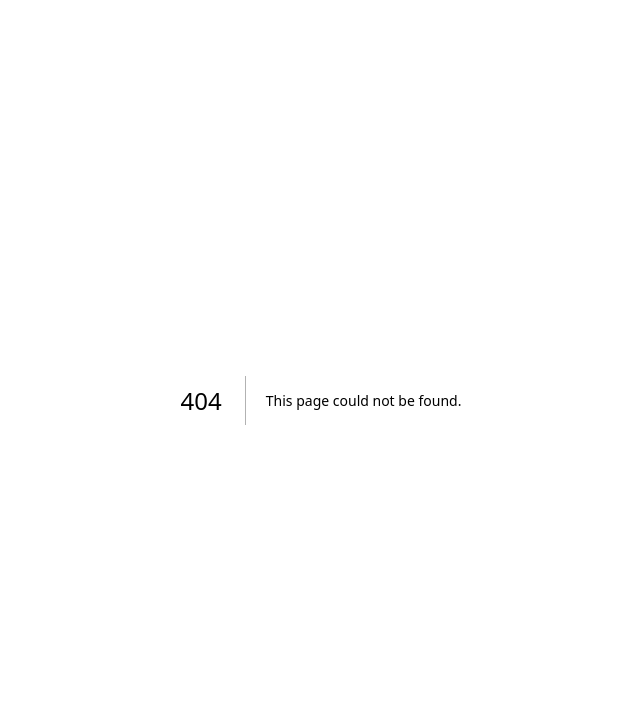
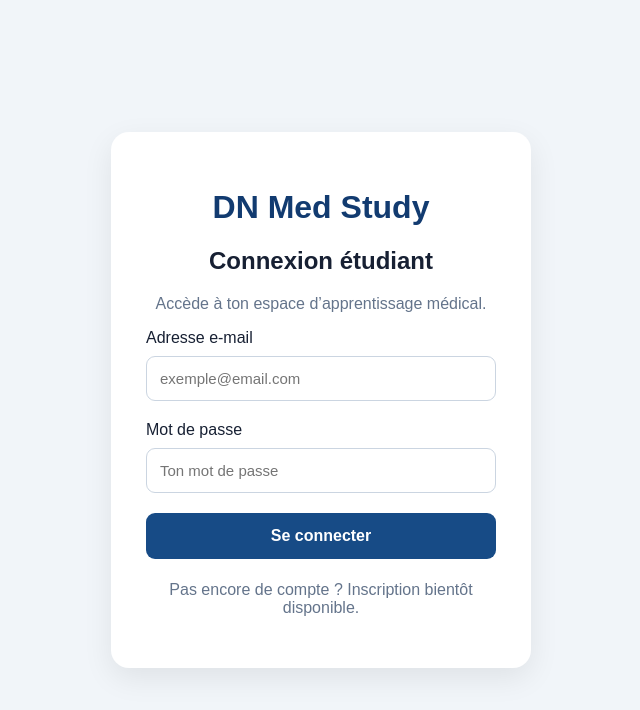
Before and after one commit to djibyndiaye742-png/dn-med-study, a Next.js app: page /connexion in a window 1280 px wide. Before the commit this address had no page. Shown: the top 710 px of the page, without its empty margins (319-959 px from the left). Built offline with nearby package versions, Linux system fonts and the light colour scheme.

Commit message:
Create student login page
Add the DN Med Study student login interface

```diff
--- /dev/null
+++ b/app/connexion/page.js
@@ -0,0 +1,92 @@
+"use client";
+
+import { useState } from "react";
+
+export default function Connexion() {
+  const [email, setEmail] = useState("");
+  const [password, setPassword] = useState("");
+
+  return (
+    <main style={{
+      minHeight: "100vh",
+      display: "flex",
+      justifyContent: "center",
+      alignItems: "center",
+      background: "#f1f5f9",
+      padding: "20px",
+      fontFamily: "Arial, sans-serif"
+    }}>
+      <div style={{
+        background: "white",
+        padding: "35px",
+        borderRadius: "18px",
+        width: "100%",
+        maxWidth: "420px",
+        boxShadow: "0 10px 30px rgba(0,0,0,0.08)"
+      }}>
+        <h1 style={{ color: "#123b70", textAlign: "center" }}>
+          DN Med Study
+        </h1>
+
+        <h2 style={{ textAlign: "center", color: "#172033" }}>
+          Connexion étudiant
+        </h2>
+
+        <p style={{ textAlign: "center", color: "#64748b" }}>
+          Accède à ton espace d’apprentissage médical.
+        </p>
+
+        <form onSubmit={(e) => e.preventDefault()}>
+          <label>Adresse e-mail</label>
+          <input
+            type="email"
+            placeholder="exemple@email.com"
+            value={email}
+            onChange={(e) => setEmail(e.target.value)}
+            required
+            style={inputStyle}
+          />
+
+          <label>Mot de passe</label>
+          <input
+            type="password"
+            placeholder="Ton mot de passe"
+            value={password}
+            onChange={(e) => setPassword(e.target.value)}
+            required
+            style={inputStyle}
+          />
+
+          <button type="submit" style={buttonStyle}>
+            Se connecter
+          </button>
+        </form>
+
+        <p style={{ textAlign: "center", color: "#64748b", marginTop: "22px" }}>
+          Pas encore de compte ? Inscription bientôt disponible.
+        </p>
+      </div>
+    </main>
+  );
+}
+
+const inputStyle = {
+  width: "100%",
+  padding: "13px",
+  margin: "9px 0 20px",
+  border: "1px solid #cbd5e1",
+  borderRadius: "9px",
+  fontSize: "15px"
+};
+
+const buttonStyle = {
+  width: "100%",
+  padding: "14px",
+  background: "#174b86",
+  color: "white",
+  border: "none",
+  borderRadius: "9px",
+  fontSize: "16px",
+  fontWeight: "bold",
+  cursor: "pointer"
+};
```
